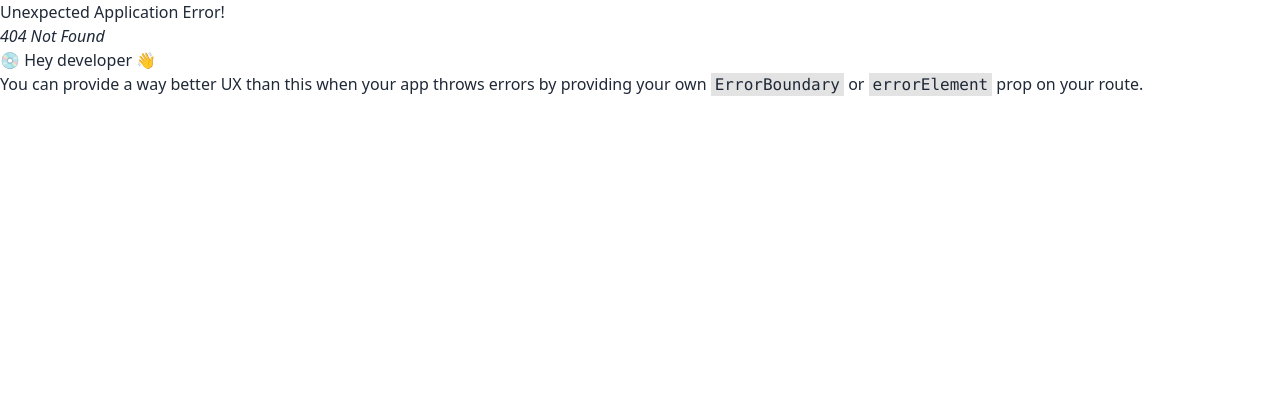
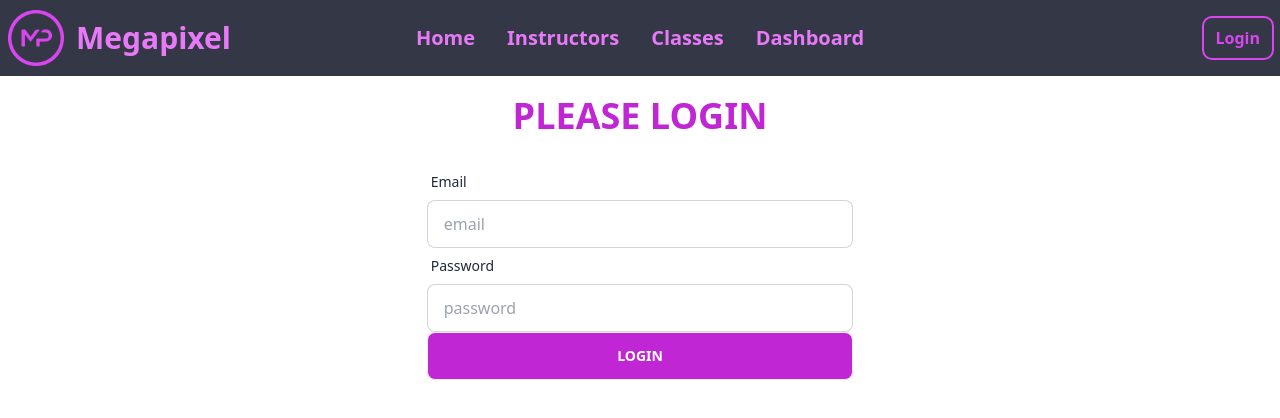
Before and after one commit to shiningsudipto/Megapixel, a React (Vite) app: page /login in a window 1280 px wide. Before the commit this address had no page. Shown: the top 418 px of the page. Built offline with nearby package versions, Linux system fonts and the light colour scheme.

Commit message:
btn component added

```diff
--- a/src/Pages/Classes/SingleClass.jsx
+++ b/src/Pages/Classes/SingleClass.jsx
@@ -1,3 +1,4 @@
+import BtnFuchsia from "../../components/BtnFuchsia";
 
 const SingleClass = ({ classItem }) => {
     const { image, name, instructorName, price, availableSeats, _id } = classItem;
@@ -14,7 +15,7 @@ const SingleClass = ({ classItem }) => {
                         <p>Available Seats: {availableSeats}</p>
                         <p>Price: {price}</p>
                     </div>
-                    <button className="btn bg-fuchsia-600 hover:text-fuchsia-500 text-white font-bold hover:bg-transparent hover:border-2 hover:border-fuchsia-700 }">Select</button>
+                    <BtnFuchsia btnText={"SELECT"}></BtnFuchsia>
                 </div>
             </div>
         </div>
--- /dev/null
+++ b/src/Pages/Login/Login.jsx
@@ -0,0 +1,38 @@
+import BtnFuchsia from "../../components/BtnFuchsia";
+import PageTitle from "../../components/PageTitle";
+
+
+const Login = () => {
+    return (
+        <div>
+            <div className="">
+                <PageTitle
+                    heading={"please login"}
+                ></PageTitle>
+            </div>
+            <div className="container mx-auto">
+                <div className="w-1/3 mx-auto">
+                    <form>
+                        <div className="form-control">
+                            <label className="label">
+                                <span className="label-text">Email</span>
+                            </label>
+                            <input type="text" placeholder="email" className="input input-bordered" />
+                        </div>
+                        <div className="form-control">
+                            <label className="label">
+                                <span className="label-text">Password</span>
+                            </label>
+                            <input type="text" placeholder="password" className="input input-bordered" />
+                        </div>
+                        <div className="w-full">
+                            <BtnFuchsia btnText={"Login"}></BtnFuchsia>
+                        </div>
+                    </form>
+                </div>
+            </div>
+        </div>
+    );
+};
+
+export default Login;
--- /dev/null
+++ b/src/Pages/Registration/Registration.jsx
@@ -0,0 +1,10 @@
+
+const Registration = () => {
+    return (
+        <div>
+
+        </div>
+    );
+};
+
+export default Registration;
--- a/src/Pages/Shared/Navbar.jsx
+++ b/src/Pages/Shared/Navbar.jsx
@@ -13,7 +13,7 @@ const Navbar = () => {
     </>
     return (
         <div>
-            <div className="navbar text-fuchsia-400 fixed z-10 bg-slate-950 bg-opacity-50">
+            <div className="navbar text-fuchsia-400 fixed z-10 bg-slate-950 bg-opacity-80">
                 <div className="navbar-start">
                     <div className="dropdown">
                         <label tabIndex={0} className="btn btn-ghost lg:hidden">
--- /dev/null
+++ b/src/components/BtnFuchsia.jsx
@@ -0,0 +1,8 @@
+
+const BtnFuchsia = ({ btnText }) => {
+    return (
+        <button className="btn w-full bg-fuchsia-600 hover:text-fuchsia-500 text-white font-bold hover:bg-transparent hover:border-2 hover:border-fuchsia-700 }">{btnText}</button>
+    );
+};
+
+export default BtnFuchsia;
--- /dev/null
+++ b/src/components/PageTitle.jsx
@@ -0,0 +1,10 @@
+const PageTitle = ({ heading, subHeading }) => {
+    return (
+        <div className="w-5/12 text-center mx-auto pt-20">
+            <h2 className="text-4xl text-fuchsia-600 font-semibold  py-4 uppercase">{heading}</h2>
+            <h3 className="mb-3 text-xl">{subHeading}</h3>
+        </div>
+    );
+};
+
+export default PageTitle;
```
Also changed, not shown: src/Routes/Router.jsx (+10 -0 lines).
